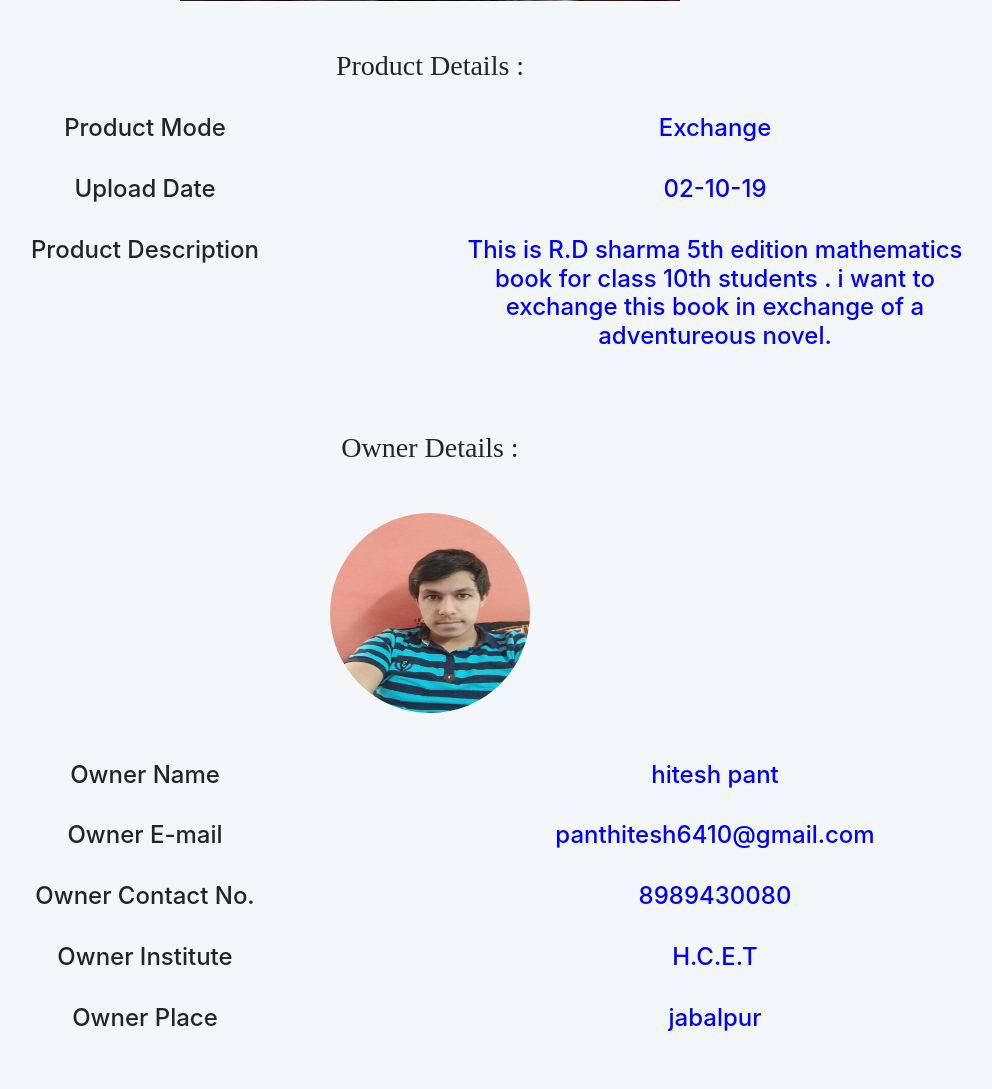
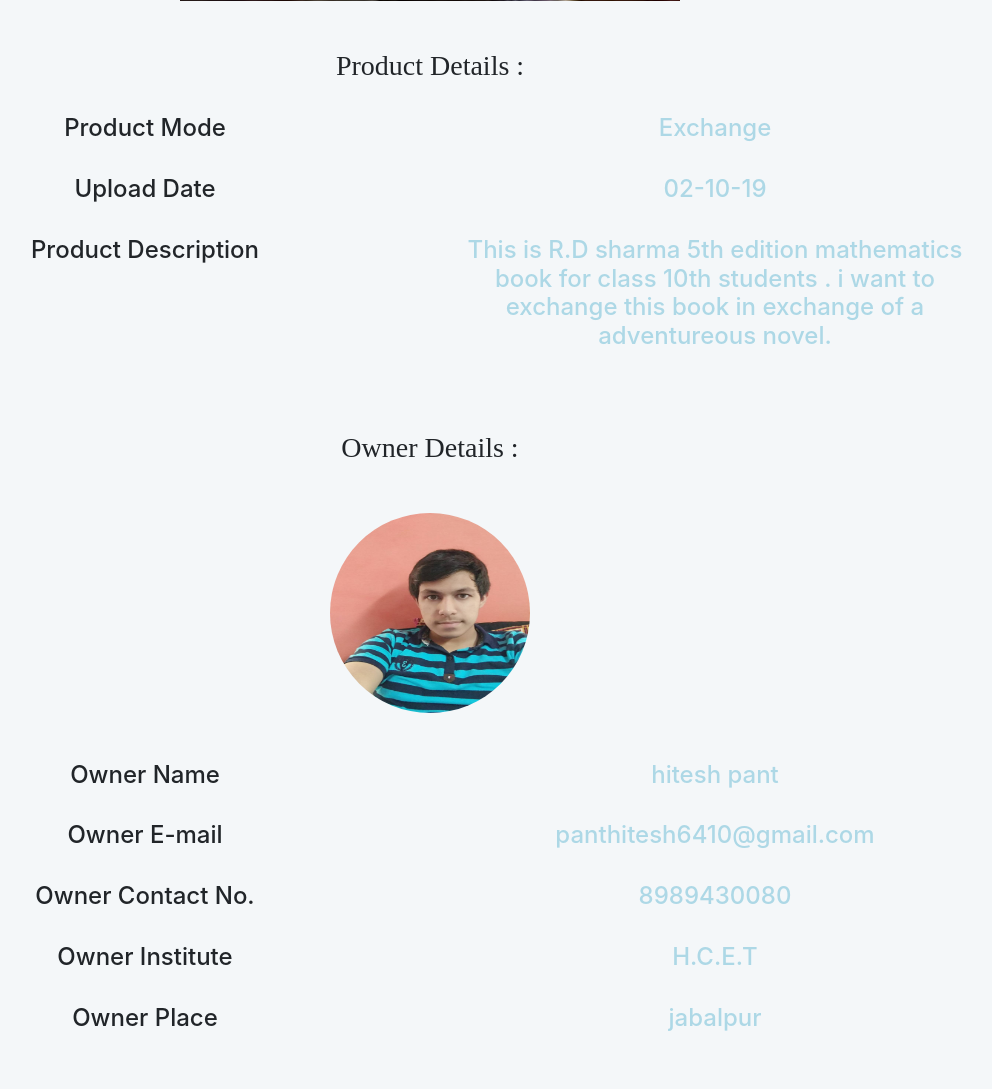
Before and after one commit to panthitesh6410/MongersClub, a PHP site: page /product_details.php?product_id=6 in a window 1280 px wide. Shown: the part 687-1776 px from the top of the page, without its empty margins (210-1202 px from the left). Run offline with PHP 8.4, Linux system fonts and the light colour scheme; data comes from the database, SQL or seed files in the repository.

Commit message:
fixing anomilies

```diff
--- a/product_details.php
+++ b/product_details.php
@@ -89,15 +89,15 @@
         <br>
         <div class="row">
           <div class="col-sm-6"><h4>Product Mode</h4></div>
-          <div class="col-sm-6" ><h4 style="color:blue;"><?php echo $product_mode; ?></h4></div>
+          <div class="col-sm-6" ><h4 style="color:lightblue;"><?php echo $product_mode; ?></h4></div>
         </div>
         <div class="row">
           <div class="col-sm-6 mt-4"><h4>Upload Date</h4></div>
-          <div class="col-sm-6 mt-4"><h4 style="color:blue;"><?php echo $product_upload_time; ?></h4></div>
+          <div class="col-sm-6 mt-4"><h4 style="color:lightblue;"><?php echo $product_upload_time; ?></h4></div>
         </div>
         <div class="row">
           <div class="col-sm-6 mt-4"><h4>Product Description</h4></div>
-          <div class="col-sm-6 mt-4"><h4 style="color:blue;"><?php echo $product_detail; ?></h4></div>
+          <div class="col-sm-6 mt-4"><h4 style="color:lightblue;"><?php echo $product_detail; ?></h4></div>
         </div>
         <br><br><br>
         <h3 style="font-family:stencil;">Owner Details :</h3>
@@ -106,23 +106,23 @@
         <br>
         <div class="row mt-5">
           <div class="col-sm-6"><h4>Owner Name</h4></div>
-          <div class="col-sm-6" ><h4 style="color:blue;"><?php echo $owner_name; ?></h4></div>
+          <div class="col-sm-6" ><h4 style="color:lightblue;"><?php echo $owner_name; ?></h4></div>
         </div>
         <div class="row">
           <div class="col-sm-6 mt-4"><h4>Owner E-mail</h4></div>
-          <div class="col-sm-6 mt-4"><h4 style="color:blue;"><?php echo $owner_email; ?></h4></div>
+          <div class="col-sm-6 mt-4"><h4 style="color:lightblue;"><?php echo $owner_email; ?></h4></div>
         </div>
         <div class="row">
           <div class="col-sm-6 mt-4"><h4>Owner Contact No.</h4></div>
-          <div class="col-sm-6 mt-4"><h4 style="color:blue;"><?php echo $owner_phone; ?></h4></div>
+          <div class="col-sm-6 mt-4"><h4 style="color:lightblue;"><?php echo $owner_phone; ?></h4></div>
         </div>
         <div class="row">
           <div class="col-sm-6 mt-4"><h4>Owner Institute</h4></div>
-          <div class="col-sm-6 mt-4"><h4 style="color:blue;"><?php echo $owner_institute; ?></h4></div>
+          <div class="col-sm-6 mt-4"><h4 style="color:lightblue;"><?php echo $owner_institute; ?></h4></div>
         </div>
         <div class="row">
           <div class="col-sm-6 mt-4"><h4>Owner Place</h4></div>
-          <div class="col-sm-6 mt-4 mb-5"><h4 style="color:blue;"><?php echo $owner_place; ?></h4></div>
+          <div class="col-sm-6 mt-4 mb-5"><h4 style="color:lightblue;"><?php echo $owner_place; ?></h4></div>
         </div>
     </div>
 
```
Also changed, not shown: index.php (+7 -7 lines).
